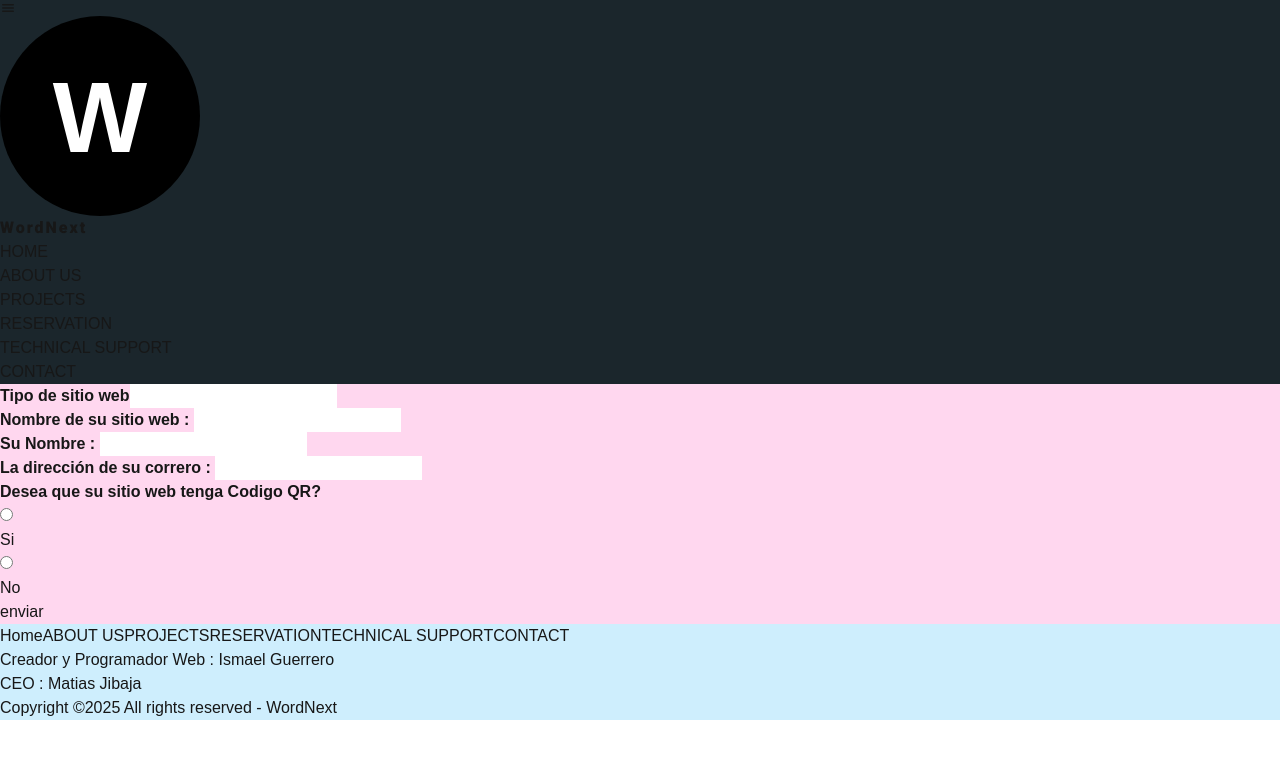
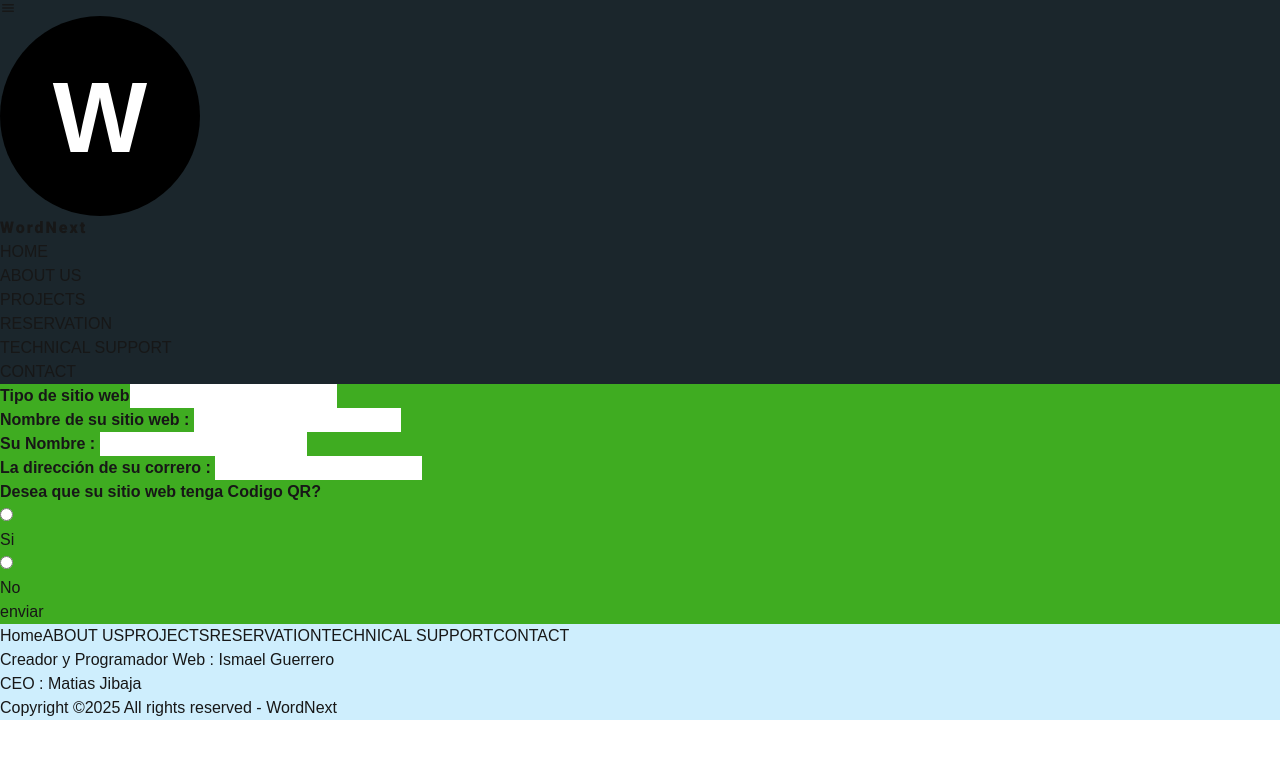
Before and after one commit to ismaelhtmljs/word-next, a Next.js app: page /pages/reservation in a window 1280 px wide. Shown: the top 758 px of the page. Built offline with nearby package versions, Linux system fonts and the light colour scheme.

Commit message:
una pequeñas actualización

```diff
--- a/src/app/pages/reservation/main.tsx
+++ b/src/app/pages/reservation/main.tsx
@@ -44,27 +44,27 @@ function MainReservation(){
 
     return(
         <main className="m-animated-opacity p-4 flex justify-center" translate="no">
-            <div className="bg-reservation-mod h-full w-[50%] w-size-responsive-reservation">
+            <div className="bg-reservation-mod h-full w-[50%] w-size-responsive-reservation rounded-xl">
                 <div className="p-4">
                     <form onSubmit={HandleMailto} method="post" className="flex flex-col gap-5">
                         <div className="w-full flex flex-col gap-2">
                             <label className="text-xl text-center"><strong>Tipo de sitio web</strong>
-                                <input type="text" name="type_web" placeholder="" className="p-2 w-full" required/>
+                                <input type="text" name="type_web" placeholder="" className="p-2 w-full rounded-md" required/>
                             </label>
                         </div>
                         <div className="w-full flex flex-col gap-2">
                             <label className="text-xl text-center"><strong>Nombre de su sitio web : </strong>
-                                <input type="text" name="name_web" placeholder="" className="p-2 w-full" required/>
+                                <input type="text" name="name_web" placeholder="" className="p-2 w-full rounded-md" required/>
                             </label>
                         </div>
                         <div className="w-full flex flex-col gap-2">
                             <label className="text-xl text-center"><strong>Su Nombre : </strong>
-                                <input type="text" name="name_client" placeholder="" className="p-2 w-full" required/>
+                                <input type="text" name="name_client" placeholder="" className="p-2 w-full rounded-md" required/>
                             </label>
                         </div>
                         <div className="w-full flex flex-col gap-2">
                             <label className="text-xl text-center"><strong>La dirección de su correro : </strong>
-                                <input type="email" name="correo" className="p-2 w-full" required/>
+                                <input type="email" name="correo" className="p-2 w-full rounded-md" required/>
                             </label>
                         </div>
                         <div className="w-full flex flex-col gap-2 items-center">
@@ -74,7 +74,7 @@ function MainReservation(){
                                 <input type="radio" name="codigo_QR" value="no"/><p>No</p>
                             </div>
                         </div>
-                        <button type="submit" value="Enviar la reserva" className="bg-green-300 p-input p-2 text-center cursor-pointer">
+                        <button type="submit" value="Enviar la reserva" className="bg-green-300 p-input p-2 text-center cursor-pointer rounded-xl">
                             {loading ? "enviando..." : "enviar"}
                         </button>
                         {debugTXT && <p className={`text-center palanquin text-2xl txt-responsive-devbug${isDEBUGactive ? "-active" : ''}`}>{debugTXT}<TbXboxXFilled onClick={closeDEBUG} className="text-red-500"/></p>}
--- a/src/app/pages/reservation/style.css
+++ b/src/app/pages/reservation/style.css
@@ -3,7 +3,7 @@
 }
 
 .bg-reservation-mod {
-    background-color: rgb(255,215,239,1);
+    background-color: #3fac21;
 }
 
 @keyframes mainAnimated {
```
